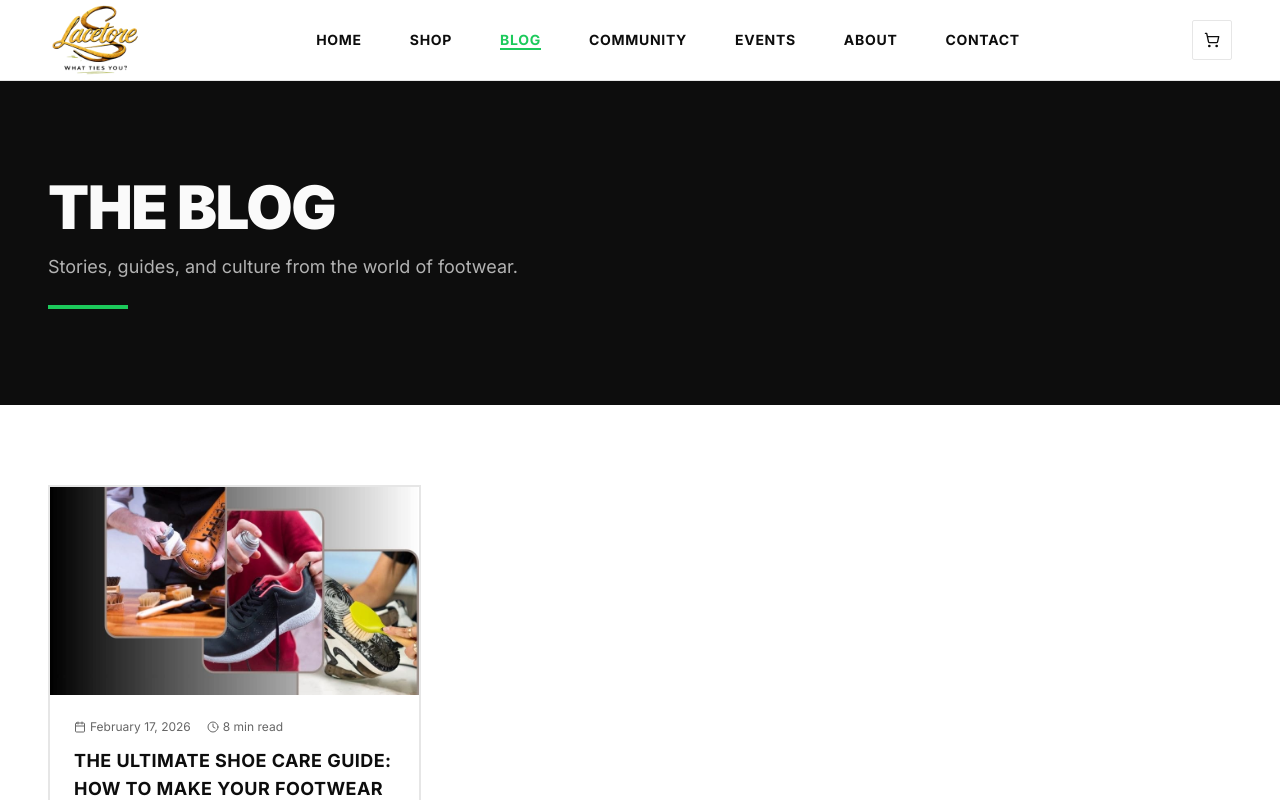
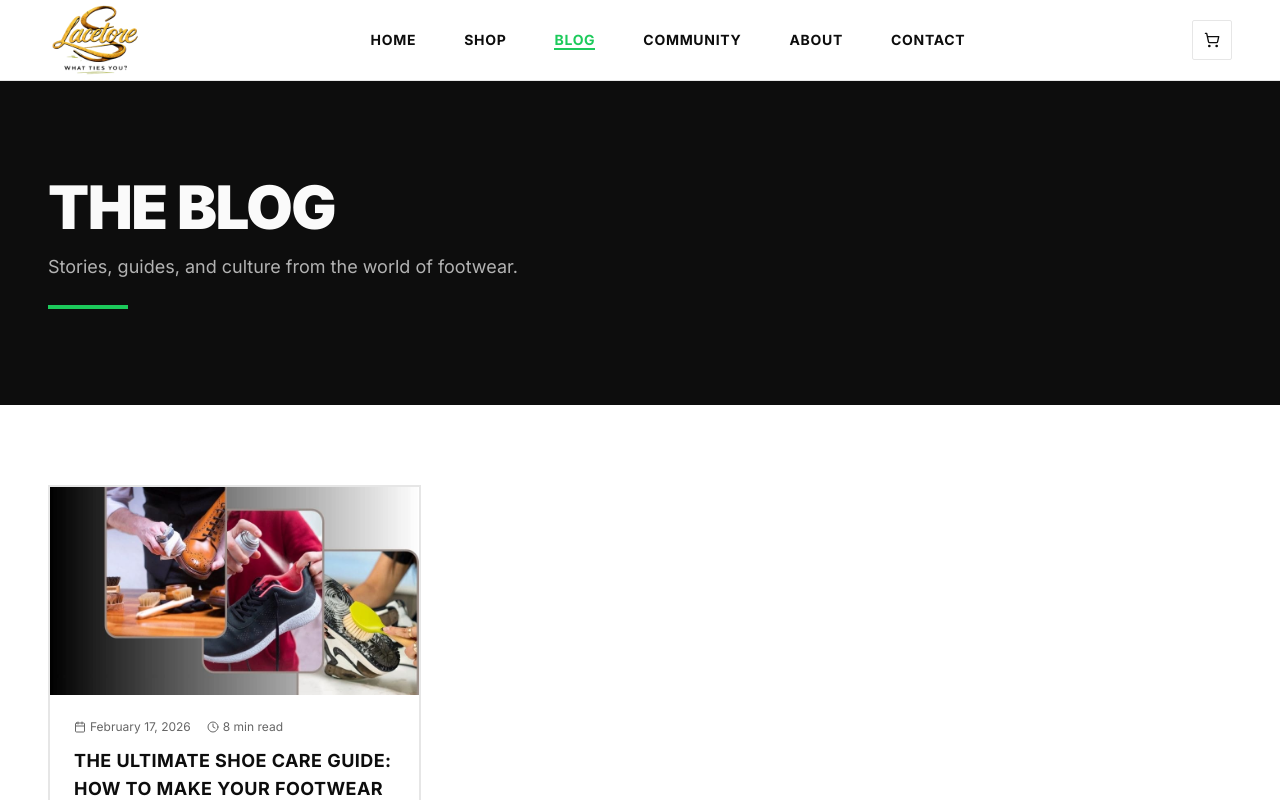
Before and after one commit to chelelgo/lace, a React (Vite) app: page /blog in a window 1280 px wide. Shown: the top 800 px of the page. Built offline with nearby package versions, Linux system fonts and the light colour scheme; the HTML template or start-up script is replaced by a standard one; what @lovable.dev/cloud-auth-js would draw is missing.

Commit message:
Changes
Co-authored-by: chelelgo <179300137+chelelgo@users.noreply.github.com>

```diff
--- a/src/components/Header.tsx
+++ b/src/components/Header.tsx
@@ -8,7 +8,6 @@ const navLinks = [
   { href: '/shop', label: 'Shop' },
   { href: '/blog', label: 'Blog' },
   { href: '/community', label: 'Community' },
-  { href: '/events', label: 'Events' },
   { href: '/about', label: 'About' },
   { href: '/contact', label: 'Contact' },
 ];
--- a/src/components/MobileNav.tsx
+++ b/src/components/MobileNav.tsx
@@ -10,7 +10,6 @@ const navLinks = [
   { href: '/shop', label: 'Shop' },
   { href: '/blog', label: 'Blog' },
   { href: '/community', label: 'Community' },
-  { href: '/events', label: 'Events' },
   { href: '/about', label: 'About' },
   { href: '/contact', label: 'Contact' },
 ];
```
